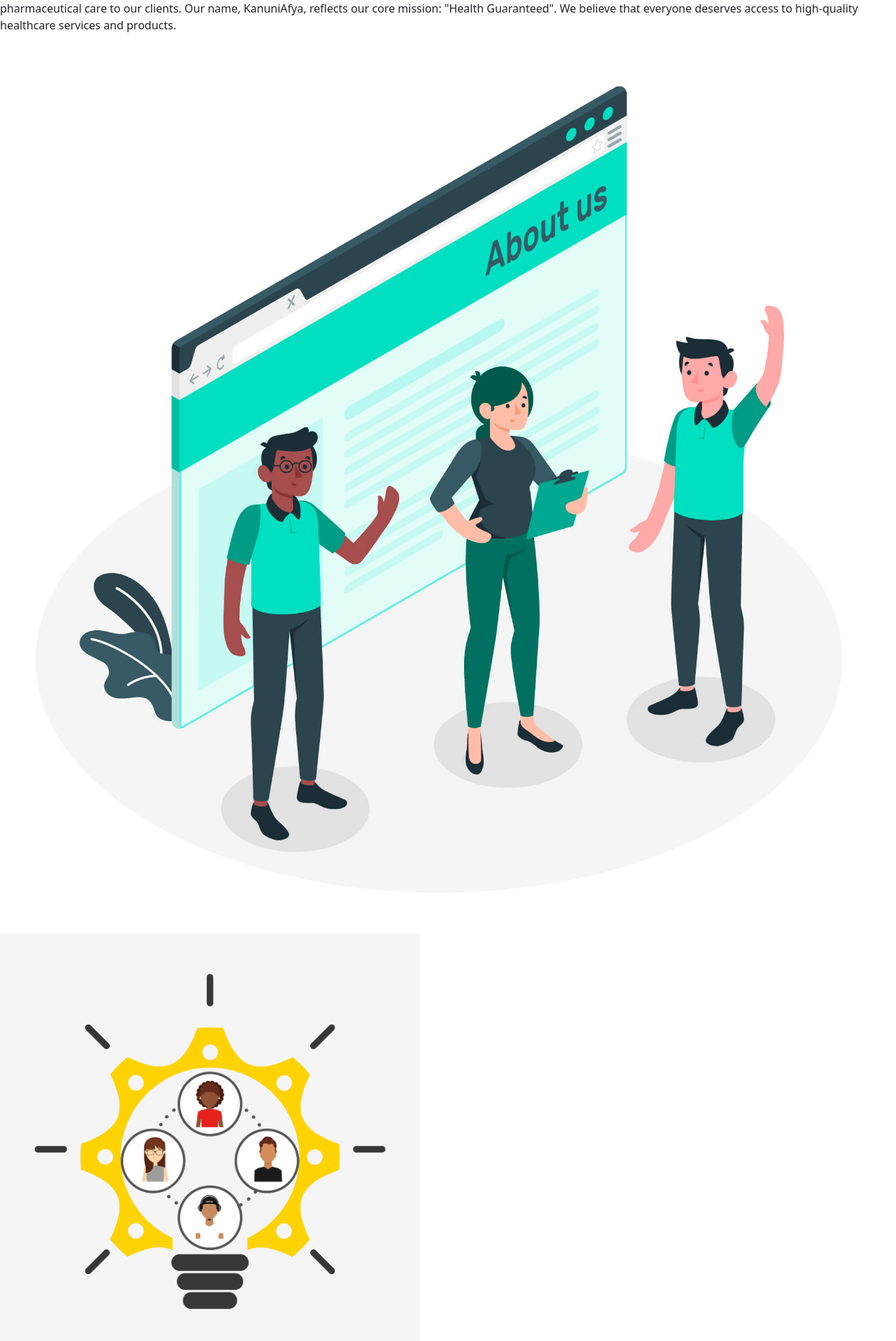
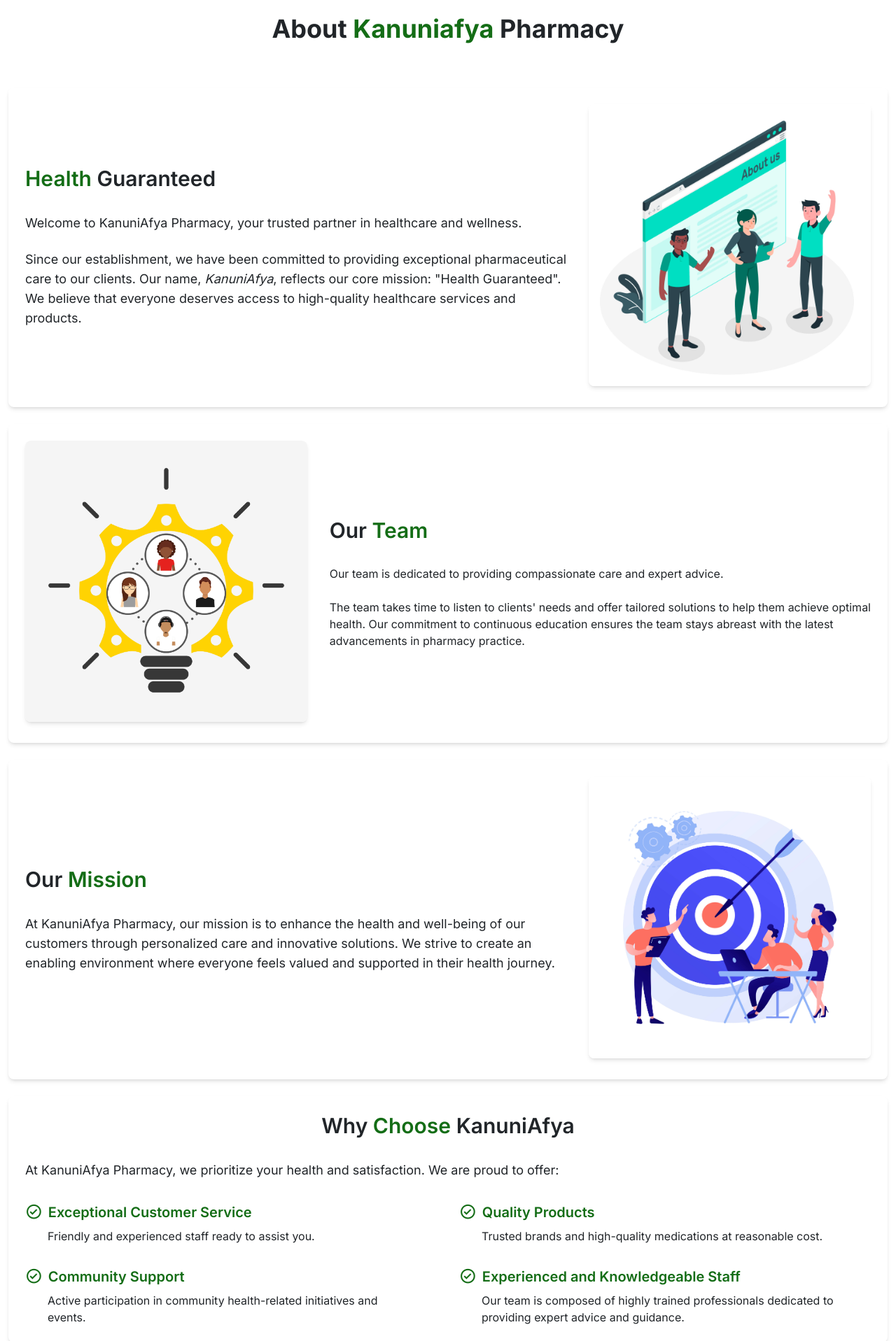
Before and after one commit to Jarabi/kanuniafya-pharmacy, a React (Vite) app: page /about in a window 1280 px wide. Shown: the part 143-2060 px from the top of the page at 70% size. Built offline with nearby package versions, Linux system fonts and the light colour scheme; no server answers.

Commit message:
Refactor About page

```diff
--- a/src/components/AboutKanuniafya.jsx
+++ b/src/components/AboutKanuniafya.jsx
@@ -5,28 +5,32 @@ import aboutImg from '../assets/about-kanuniafya.jpg';
 export default function AboutKanuniafya() {
     return (
         <motion.section
-            className='about-kanuniafya section'
-            initial={{ opacity: 0, y: 50 }}
+            className='flex flex-col md:flex-row items-center rounded-lg shadow-md hover:shadow-lg transition-shadow duration-300 p-4 mb-4'
+            initial={{ opacity: 0, y: 100 }}
             animate={{ opacity: 1, y: 0 }}
             transition={{ duration: 0.5 }}
         >
-            <div className='section-details'>
-                <h2 className='section-title'>
-                    About <span className='accent'>Kanuniafya</span>
+            <div className='md:w-2/3 md:pr-8'>
+                <h2 className='text-3xl font-semibold mb-8'>
+                    <span className='text-[#146D16]'>Health</span> Guaranteed
                 </h2>
-                <p className='section-description'>
+                <p className='text-lg mb-4'>
                     Welcome to KanuniAfya Pharmacy, your trusted partner in
-                    healthcare and wellness. Since our establishment, we have
-                    been committed to providing exceptional pharmaceutical care
-                    to our clients. Our name, KanuniAfya, reflects our core
-                    mission: &quot;Health Guaranteed&quot;. We believe that
+                    healthcare and wellness.
+                </p>
+                <p className='text-lg'>
+                    Since our establishment, we have been committed to providing
+                    exceptional pharmaceutical care to our clients. Our name,{' '}
+                    <span className='italic'>KanuniAfya</span>, reflects our
+                    core mission: &quot;Health Guaranteed&quot;. We believe that
                     everyone deserves access to high-quality healthcare services
                     and products.
                 </p>
             </div>
-            <div className='section-illustration'>
+            <div className='md:w-1/3 mb-8 md:mb-0'>
                 <Image
                     image={{
+                        className: 'rounded-lg shadow-md',
                         src: aboutImg,
                         alt: 'three people in a pharmacy setting',
                     }}
--- a/src/components/ChooseUs.jsx
+++ b/src/components/ChooseUs.jsx
@@ -3,46 +3,54 @@ import { motion } from 'framer-motion';
 export default function ChooseUs() {
     return (
         <motion.section
-            className='choose-us section'
+            className='rounded-lg shadow-md hover:shadow-lg transition-shadow duration-300 p-4'
             initial={{ opacity: 0, y: 50 }}
             animate={{ opacity: 1, y: 0 }}
             transition={{ duration: 0.5, delay: 1.5 }}
         >
-            <div className='section-details'>
-                <h2 className='section-title'>
-                    Why <span className='accent'>Choose</span> KanuniAfya
-                </h2>
-                <div className='section-description'>
-                    <p>
-                        At KanuniAfya Pharmacy, we prioritize your health and
-                        satisfaction. We are proud to offer:
-                    </p>
-                    <ul>
-                        <li>
-                            <span className='accent'>
-                                Exceptional Customer Service
-                            </span>
-                            : Friendly and experienced staff ready to assist
-                            you.
-                        </li>
-                        <li>
-                            <span className='accent'>Quality Products</span>:
-                            Trusted brands and high-quality medications at
-                            reasonable cost.
-                        </li>
-                        <li>
-                            <span className='accent'>Community Support</span>:
-                            Active participation in community health related
-                            initiatives and events.
-                        </li>
-                    </ul>
-                    <p>
-                        Thank you for choosing KanuniAfya Pharmacy. We look
-                        forward to serving you and being a reliable partner in
-                        your health journey.
-                    </p>
-                </div>
+            <h2 className='text-3xl font-semibold mb-8 text-center'>
+                Why <span className='text-[#146D16]'>Choose</span> KanuniAfya
+            </h2>
+            <p className='text-lg mb-8'>
+                At KanuniAfya Pharmacy, we prioritize your health and
+                satisfaction. We are proud to offer:
+            </p>
+            <div className='grid grid-cols-1 md:grid-cols-2 gap-8'>
+                {[
+                    {
+                        title: 'Exceptional Customer Service',
+                        description:
+                            'Friendly and experienced staff ready to assist you.',
+                    },
+                    {
+                        title: 'Quality Products',
+                        description:
+                            'Trusted brands and high-quality medications at reasonable cost.',
+                    },
+                    {
+                        title: 'Community Support',
+                        description:
+                            'Active participation in community health-related initiatives and events.',
+                    },
+                    {
+                        title: 'Experienced and Knowledgeable Staff',
+                        description:
+                            'Our team is composed of highly trained professionals dedicated to providing expert advice and guidance.',
+                    },
+                ].map((reason, index) => (
+                    <div key={index} className='px-8'>
+                        <h3 className='flex items-center gap-2 text-xl text-[#146D16] font-semibold mb-2 -ml-8'>
+                            <i className='bx bx-check-circle bx-sm'></i>
+                            {reason.title}
+                        </h3>
+                        <p>{reason.description}</p>
+                    </div>
+                ))}
             </div>
+            {/* <p className='text-lg mt-4'>
+                Thank you for choosing KanuniAfya Pharmacy. We look forward to
+                serving you and being a reliable partner in your health journey.
+            </p> */}
         </motion.section>
     );
 }
--- a/src/components/OurMission.jsx
+++ b/src/components/OurMission.jsx
@@ -5,16 +5,16 @@ import missionImg from '../assets/our-mission.jpg';
 export default function OurMission() {
     return (
         <motion.section
-            className='our-mission section'
-            initial={{ opacity: 0, y: 50 }}
+            className='flex flex-col md:flex-row items-center rounded-lg shadow-md hover:shadow-lg transition-shadow duration-300 p-4 mb-4'
+            initial={{ opacity: 0, y: 100 }}
             animate={{ opacity: 1, y: 0 }}
             transition={{ duration: 0.5, delay: 1 }}
         >
-            <div className='section-details'>
-                <h2 className='section-title'>
-                    Our <span className='accent'>Mission</span>
+            <div className='md:w-2/3 md:pr-8'>
+                <h2 className='text-3xl font-semibold mb-8'>
+                    Our <span className='text-[#146D16]'>Mission</span>
                 </h2>
-                <p className='section-description'>
+                <p className='text-lg'>
                     At KanuniAfya Pharmacy, our mission is to enhance the health
                     and well-being of our customers through personalized care
                     and innovative solutions. We strive to create an enabling
@@ -22,12 +22,12 @@ export default function OurMission() {
                     their health journey.
                 </p>
             </div>
-            <div className='section-illustration'>
+            <div className='md:w-1/3 mb-8 md:mb-0'>
                 <Image
                     image={{
+                        className: 'rounded-lg shadow-md',
                         src: missionImg,
                         alt: 'Three people around a bullseye target with an arrow in the center',
-                        width: 600,
                     }}
                 />
             </div>
--- a/src/components/OurTeam.jsx
+++ b/src/components/OurTeam.jsx
@@ -5,31 +5,34 @@ import teamImg from '../assets/our-team.jpg';
 export default function OurTeam() {
     return (
         <motion.section
-            className='section'
-            initial={{ opacity: 0, y: 50 }}
+            className='flex flex-col md:flex-row items-center rounded-lg shadow-md hover:shadow-lg transition-shadow duration-300 p-4 mb-4'
+            initial={{ opacity: 0, y: 100 }}
             animate={{ opacity: 1, y: 0 }}
             transition={{ duration: 0.5, delay: 0.5 }}
         >
-            <div className='section-illustration'>
+            <div className='md:w-1/3 mb-8 md:mb-0'>
                 <Image
                     image={{
+                        className: 'rounded-lg shadow-md',
                         src: teamImg,
                         alt: 'Image of four people in a lightbulb',
-                        width: 600,
                     }}
                 />
             </div>
-            <div className='section-details'>
-                <h2 className='section-title'>
-                    Our <span className='accent'>Team</span>
+            <div className='md:w-2/3 md:pl-8'>
+                <h2 className='text-3xl font-semibold mb-8'>
+                    Our <span className='text-[#146D16]'>Team</span>
                 </h2>
-                <p className='section-description'>
+                <p className='tex-lg mb-4'>
                     Our team is dedicated to providing compassionate care and
-                    expert advice. The team takes time to listen to
-                    clients&apos; needs and offer tailored solutions to help
-                    them achieve optimal health. Our commitment to continuous
-                    education ensures the team stays abreast with the latest
-                    advancements in pharmacy practice.
+                    expert advice.
+                </p>
+                <p className='tex-lg'>
+                    The team takes time to listen to clients&apos; needs and
+                    offer tailored solutions to help them achieve optimal
+                    health. Our commitment to continuous education ensures the
+                    team stays abreast with the latest advancements in pharmacy
+                    practice.
                 </p>
             </div>
         </motion.section>
--- a/src/output.css
+++ b/src/output.css
@@ -154,7 +154,7 @@ html,
   -o-tab-size: 4;
      tab-size: 4;
   /* 3 */
-  font-family: ui-sans-serif, system-ui, sans-serif, "Apple Color Emoji", "Segoe UI Emoji", "Segoe UI Symbol", "Noto Color Emoji";
+  font-family: Inter, sans-serif;
   /* 4 */
   font-feature-settings: normal;
   /* 5 */
@@ -588,10 +588,6 @@ video {
   }
 }
 
-.collapse {
-  visibility: collapse;
-}
-
 .sticky {
   position: sticky;
 }
@@ -609,6 +605,14 @@ video {
   margin-right: auto;
 }
 
+.-ml-4 {
+  margin-left: -1rem;
+}
+
+.mb-16 {
+  margin-bottom: 4rem;
+}
+
 .mb-2 {
   margin-bottom: 0.5rem;
 }
@@ -617,12 +621,32 @@ video {
   margin-bottom: 1rem;
 }
 
+.mb-5 {
+  margin-bottom: 1.25rem;
+}
+
 .mb-8 {
   margin-bottom: 2rem;
 }
 
 .mr-6 {
   margin-right: 1.5rem;
+}
+
+.mt-3 {
+  margin-top: 0.75rem;
+}
+
+.mt-4 {
+  margin-top: 1rem;
+}
+
+.-ml-6 {
+  margin-left: -1.5rem;
+}
+
+.-ml-8 {
+  margin-left: -2rem;
 }
 
 .flex {
@@ -665,6 +689,10 @@ video {
   justify-content: space-between;
 }
 
+.gap-2 {
+  gap: 0.5rem;
+}
+
 .gap-8 {
   gap: 2rem;
 }
@@ -681,12 +709,12 @@ video {
   margin-bottom: calc(0.5rem * var(--tw-space-y-reverse));
 }
 
+.rounded-full {
+  border-radius: 9999px;
+}
+
 .rounded-lg {
   border-radius: 0.5rem;
-}
-
-.rounded-full {
-  border-radius: 9999px;
 }
 
 .bg-\[\#146D16\] {
@@ -699,10 +727,6 @@ video {
   background-color: rgb(219 192 120 / var(--tw-bg-opacity));
 }
 
-.p-3 {
-  padding: 0.75rem;
-}
-
 .p-4 {
   padding: 1rem;
 }
@@ -711,19 +735,14 @@ video {
   padding: 2rem;
 }
 
-.py-16 {
-  padding-top: 4rem;
-  padding-bottom: 4rem;
-}
-
 .px-6 {
   padding-left: 1.5rem;
   padding-right: 1.5rem;
 }
 
-.py-2 {
-  padding-top: 0.5rem;
-  padding-bottom: 0.5rem;
+.py-16 {
+  padding-top: 4rem;
+  padding-bottom: 4rem;
 }
 
 .py-20 {
@@ -736,12 +755,17 @@ video {
   padding-bottom: 0.75rem;
 }
 
+.px-8 {
+  padding-left: 2rem;
+  padding-right: 2rem;
+}
+
 .text-center {
   text-align: center;
 }
 
 .font-sans {
-  font-family: ui-sans-serif, system-ui, sans-serif, "Apple Color Emoji", "Segoe UI Emoji", "Segoe UI Symbol", "Noto Color Emoji";
+  font-family: Inter, sans-serif;
 }
 
 .text-2xl {
@@ -754,14 +778,14 @@ video {
   line-height: 2.25rem;
 }
 
+.text-4xl {
+  font-size: 2.25rem;
+  line-height: 2.5rem;
+}
+
 .text-lg {
   font-size: 1.125rem;
   line-height: 1.75rem;
-}
-
-.text-4xl {
-  font-size: 2.25rem;
-  line-height: 2.5rem;
 }
 
 .text-sm {
@@ -780,6 +804,10 @@ video {
 
 .font-semibold {
   font-weight: 600;
+}
+
+.italic {
+  font-style: italic;
 }
 
 .text-\[\#146D16\] {
@@ -803,15 +831,15 @@ video {
   box-shadow: var(--tw-ring-offset-shadow, 0 0 #0000), var(--tw-ring-shadow, 0 0 #0000), var(--tw-shadow);
 }
 
+.shadow-md {
+  --tw-shadow: 0 4px 6px -1px rgb(0 0 0 / 0.1), 0 2px 4px -2px rgb(0 0 0 / 0.1);
+  --tw-shadow-colored: 0 4px 6px -1px var(--tw-shadow-color), 0 2px 4px -2px var(--tw-shadow-color);
+  box-shadow: var(--tw-ring-offset-shadow, 0 0 #0000), var(--tw-ring-shadow, 0 0 #0000), var(--tw-shadow);
+}
+
 .shadow-xl {
   --tw-shadow: 0 20px 25px -5px rgb(0 0 0 / 0.1), 0 8px 10px -6px rgb(0 0 0 / 0.1);
   --tw-shadow-colored: 0 20px 25px -5px var(--tw-shadow-color), 0 8px 10px -6px var(--tw-shadow-color);
-  box-shadow: var(--tw-ring-offset-shadow, 0 0 #0000), var(--tw-ring-shadow, 0 0 #0000), var(--tw-shadow);
-}
-
-.shadow-md {
-  --tw-shadow: 0 4px 6px -1px rgb(0 0 0 / 0.1), 0 2px 4px -2px rgb(0 0 0 / 0.1);
-  --tw-shadow-colored: 0 4px 6px -1px var(--tw-shadow-color), 0 2px 4px -2px var(--tw-shadow-color);
   box-shadow: var(--tw-ring-offset-shadow, 0 0 #0000), var(--tw-ring-shadow, 0 0 #0000), var(--tw-shadow);
 }
 
@@ -828,6 +856,16 @@ video {
   transition-duration: 150ms;
 }
 
+.transition-shadow {
+  transition-property: box-shadow;
+  transition-timing-function: cubic-bezier(0.4, 0, 0.2, 1);
+  transition-duration: 150ms;
+}
+
+.duration-300 {
+  transition-duration: 300ms;
+}
+
 .hover\:bg-opacity-90:hover {
   --tw-bg-opacity: 0.9;
 }
@@ -841,6 +879,12 @@ video {
   text-decoration-line: underline;
 }
 
+.hover\:shadow-lg:hover {
+  --tw-shadow: 0 10px 15px -3px rgb(0 0 0 / 0.1), 0 4px 6px -4px rgb(0 0 0 / 0.1);
+  --tw-shadow-colored: 0 10px 15px -3px var(--tw-shadow-color), 0 4px 6px -4px var(--tw-shadow-color);
+  box-shadow: var(--tw-ring-offset-shadow, 0 0 #0000), var(--tw-ring-shadow, 0 0 #0000), var(--tw-shadow);
+}
+
 @media (min-width: 768px) {
   .md\:mb-0 {
     margin-bottom: 0px;
@@ -848,6 +892,18 @@ video {
 
   .md\:w-1\/2 {
     width: 50%;
+  }
+
+  .md\:w-1\/3 {
+    width: 33.333333%;
+  }
+
+  .md\:w-2\/3 {
+    width: 66.666667%;
+  }
+
+  .md\:grid-cols-2 {
+    grid-template-columns: repeat(2, minmax(0, 1fr));
   }
 
   .md\:grid-cols-3 {
@@ -861,4 +917,8 @@ video {
   .md\:pl-8 {
     padding-left: 2rem;
   }
+
+  .md\:pr-8 {
+    padding-right: 2rem;
+  }
 }
--- a/src/pages/About.jsx
+++ b/src/pages/About.jsx
@@ -5,7 +5,11 @@ import ChooseUs from '../components/ChooseUs';
 
 export default function About() {
     return (
-        <div className='about section-layout'>
+        <div className='container mx-auto py-16'>
+            <h1 className='text-4xl font-bold text-center mb-16'>
+                About <span className='text-[#146D16]'>Kanuniafya</span>{' '}
+                Pharmacy
+            </h1>
             <AboutKanuniafya />
             <OurTeam />
             <OurMission />
```
